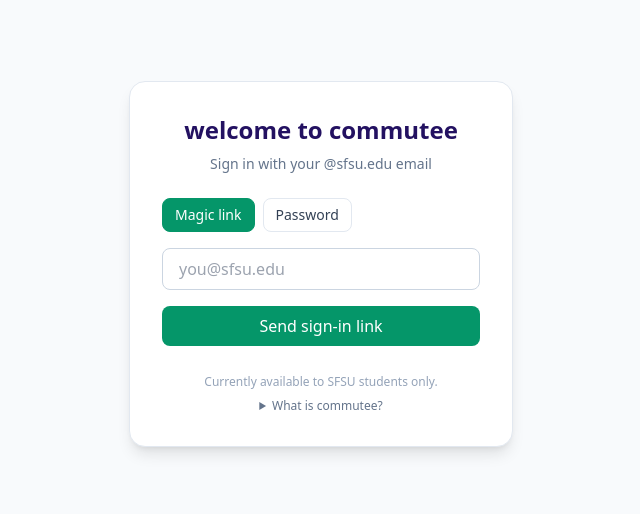
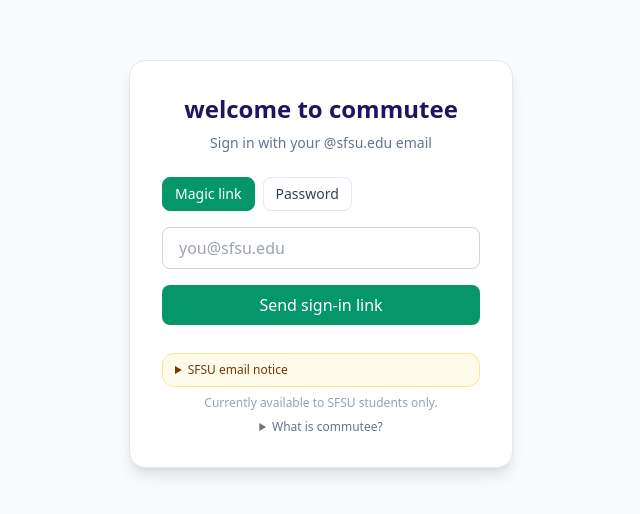
Before and after one commit to jefsal/commutee, a Next.js app: page /login in a window 1280 px wide. Shown: the part 136-650 px from the top of the page, without its empty margins (319-959 px from the left). Built offline with nearby package versions, Linux system fonts and the light colour scheme; no server answers.

Commit message:
Add Login email warning

```diff
--- a/app/login/page.tsx
+++ b/app/login/page.tsx
@@ -26,6 +26,16 @@
         <LoginForm />
 
         <div className="pt-1 space-y-2">
+          <details className="rounded-xl border border-amber-200 bg-amber-50 px-3 py-2 text-xs text-amber-900">
+            <summary className="cursor-pointer font-medium">
+              SFSU email notice
+            </summary>
+            <p className="mt-2">
+              Microsoft is currently blocking emails from our domain, so
+              @sfsu.edu magic links may not arrive. Gmail and @sjsu.edu emails
+              work. We are working on a fix.
+            </p>
+          </details>
           <p className="text-slate-400 text-xs text-center">
             Currently available to SFSU students only.
           </p>
```
